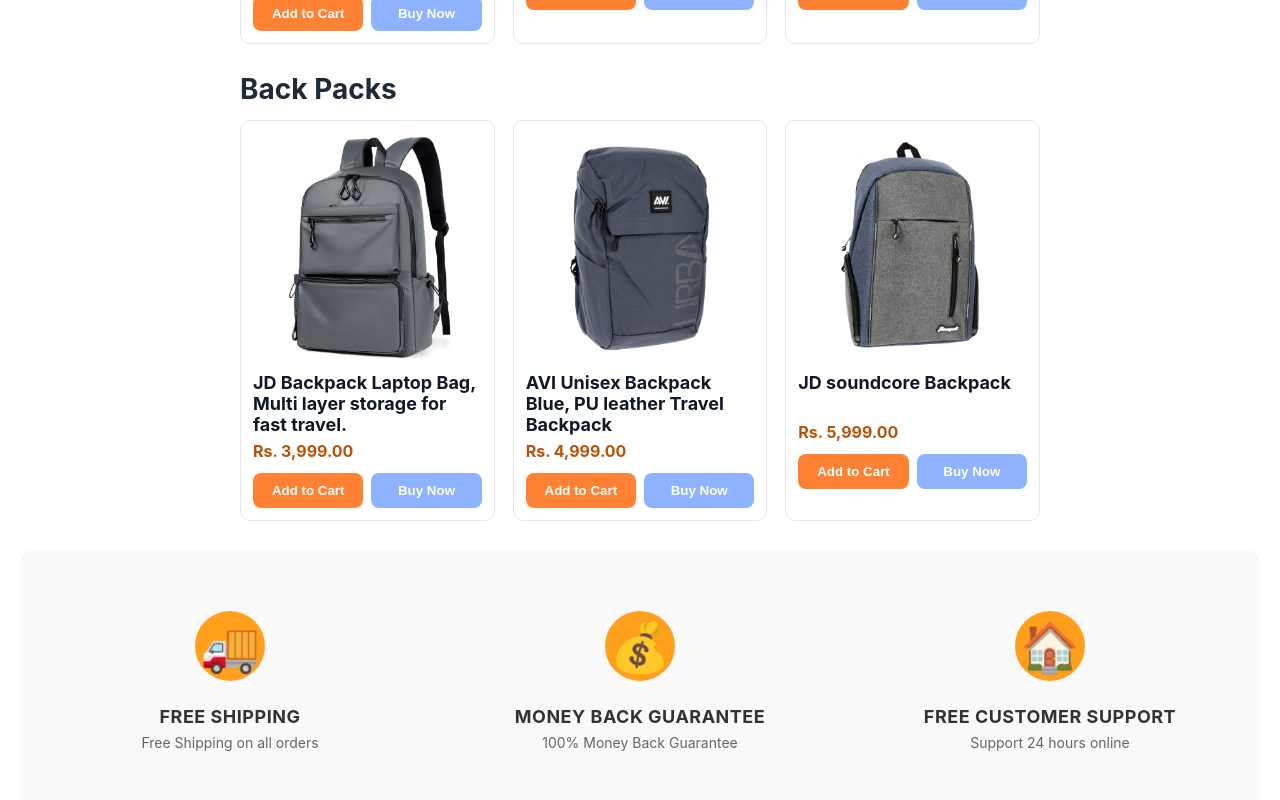
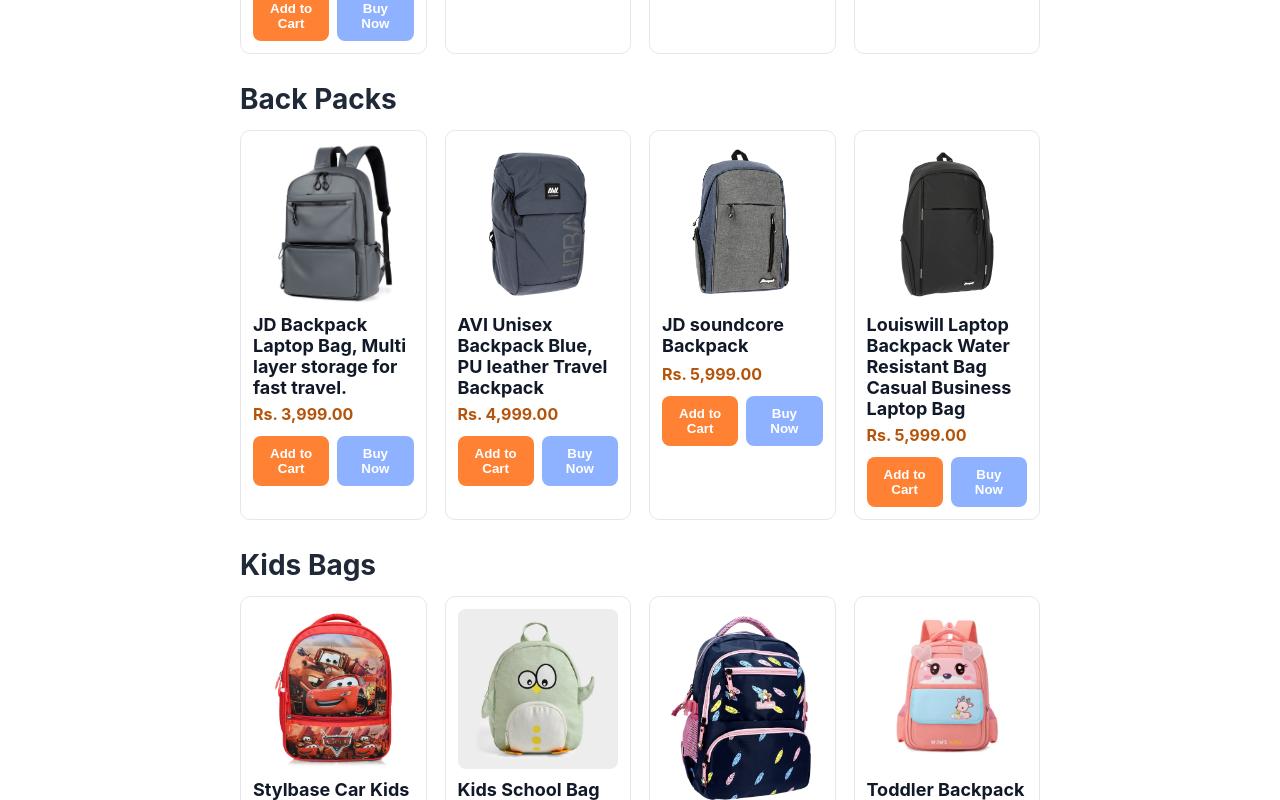
Before and after one commit to vishvaviraj/Vogue_Bags, a React (Create React App) app: page / in a window 1280 px wide. Shown: the part 1060-1860 px from the top of the page. Built offline with nearby package versions, Linux system fonts and the light colour scheme.

Commit message:
homeproduct page update

```diff
--- a/src/components/HomeProductsSection.css
+++ b/src/components/HomeProductsSection.css
@@ -16,7 +16,7 @@
 
 .home-products-grid {
   display: grid;
-  grid-template-columns: repeat(3, minmax(0, 1fr));
+  grid-template-columns: repeat(4, minmax(0, 1fr));
   gap: 18px;
 }
 
--- a/src/components/HomeProductsSection.js
+++ b/src/components/HomeProductsSection.js
@@ -8,6 +8,7 @@
 
   const handbags = homeProducts.filter((product) => product.category === 'Hand Bags');
   const backpacks = homeProducts.filter((product) => product.category === 'Back Pack');
+  const kidsBags = homeProducts.filter((product) => product.category === 'Kids Bags');
 
   const handleAddToCart = (productName) => {
     alert(`${productName} added to cart.`);
@@ -50,6 +51,7 @@
     <section className="home-products-section">
       {renderRow('Hand Bags', handbags)}
       {renderRow('Back Packs', backpacks)}
+      {renderRow('Kids Bags', kidsBags)}
     </section>
   );
 }
--- a/src/components/productsData.js
+++ b/src/components/productsData.js
@@ -159,8 +159,9 @@
 };
 
 export const homeProducts = [
-  ...categoryProducts['Hand Bags'].slice(0, 3),
-  ...categoryProducts['Back Pack'].slice(0, 3),
+  ...categoryProducts['Hand Bags'].slice(0, 4),
+  ...categoryProducts['Back Pack'].slice(0, 4),
+  ...categoryProducts['Kids Bags'].slice(0, 4),
 ];
 
 const allProducts = Object.values(categoryProducts).flat();
```
